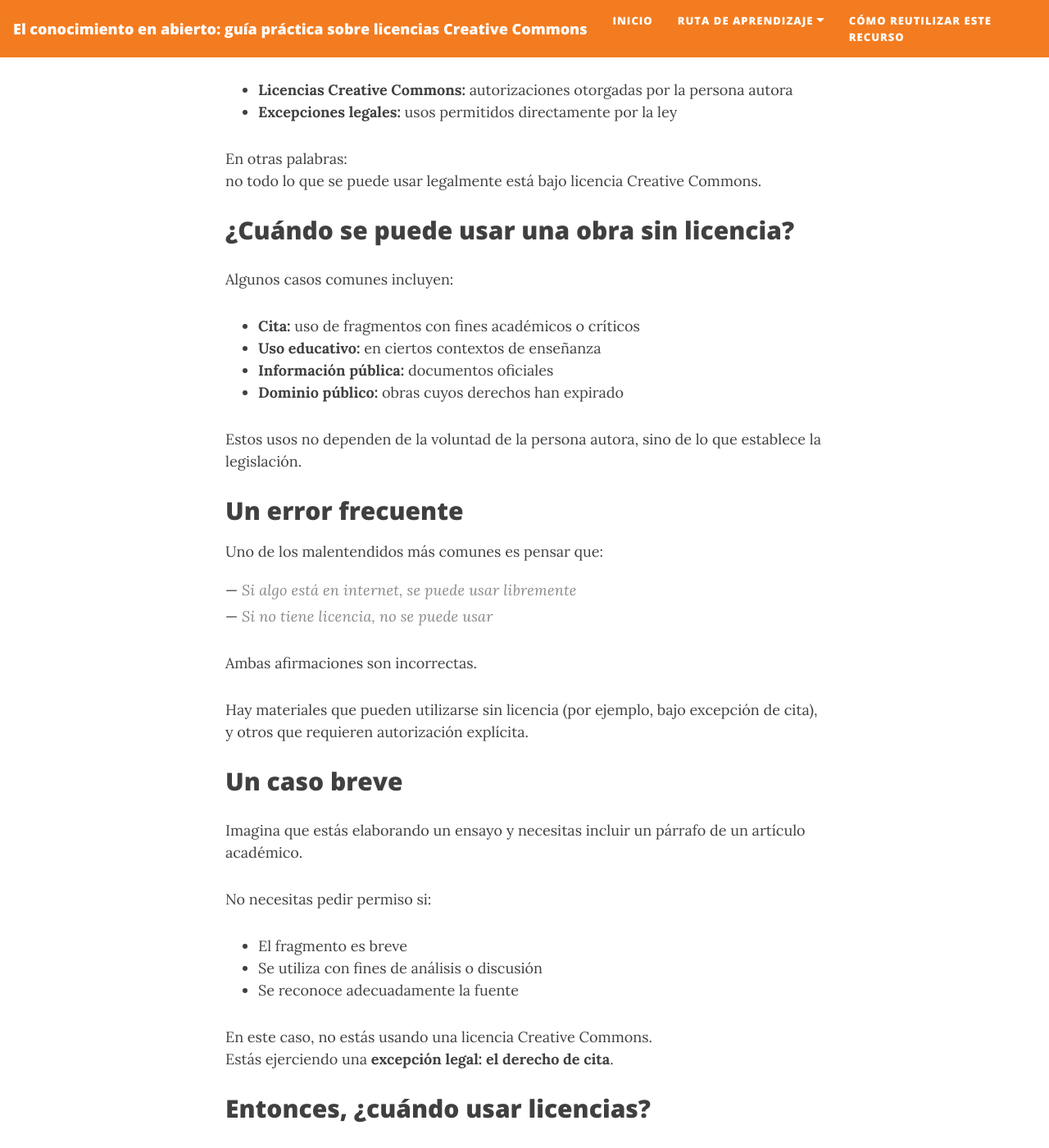
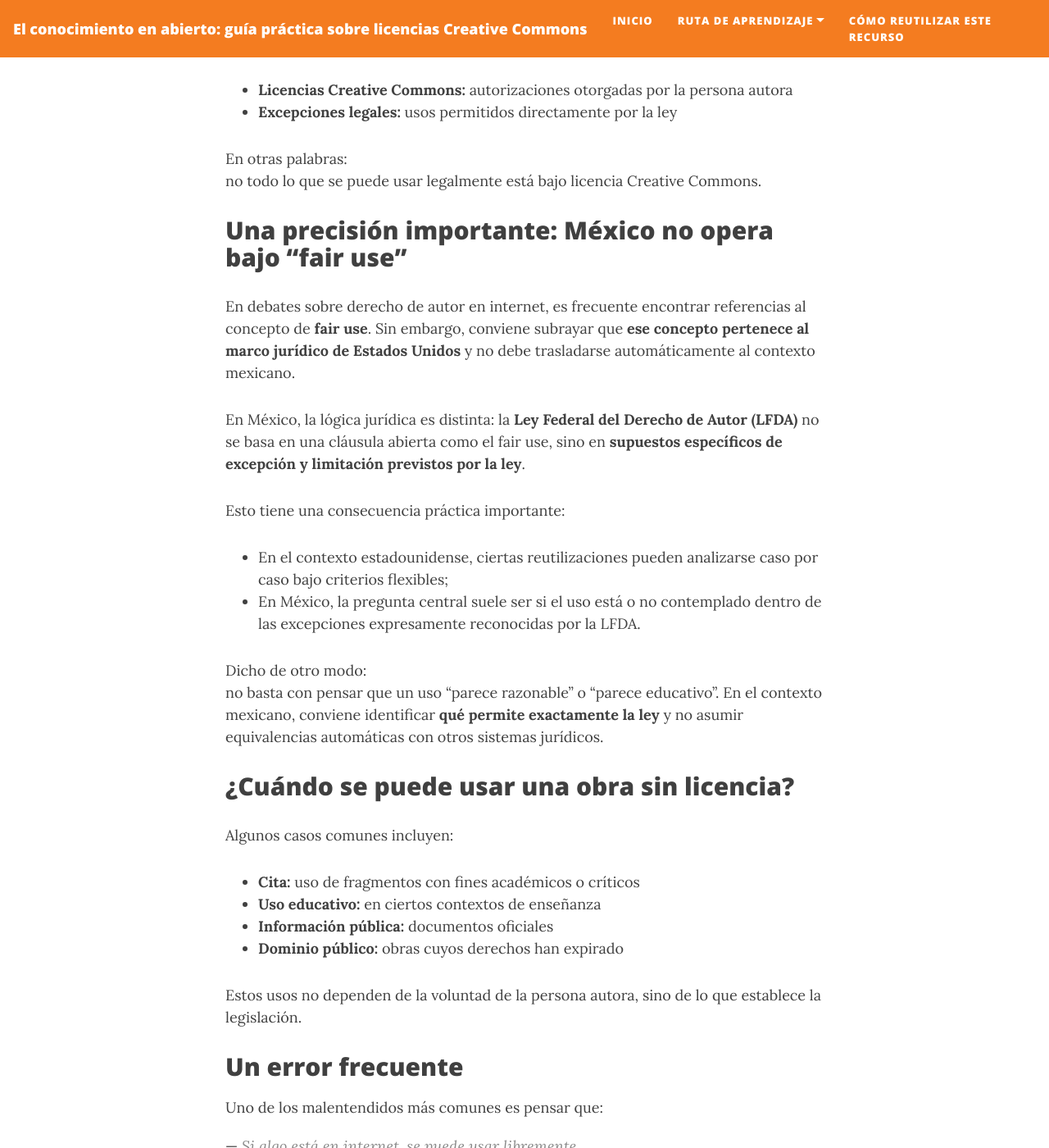
Before and after one commit to rosariorogel/cc-oer-mexico, a Jekyll site: the page built from _pages/excepciones-y-limitaciones.md, in a window 1280 px wide and 1400 px high, scrolled down 964 px. Shown: the whole window at 82% size. Built offline with Jekyll 4.4.1, drawn with Linux system fonts in a browser that asks for light colours; nearby versions of some CDN libraries.

Commit message:
Update excepciones-y-limitaciones.md

```diff
--- a/_pages/excepciones-y-limitaciones.md
+++ b/_pages/excepciones-y-limitaciones.md
@@ -23,6 +23,20 @@ Es importante no confundir dos cosas:
 
 En otras palabras:
 no todo lo que se puede usar legalmente está bajo licencia Creative Commons.
+
+## Una precisión importante: México no opera bajo “fair use”
+
+En debates sobre derecho de autor en internet, es frecuente encontrar referencias al concepto de **fair use**. Sin embargo, conviene subrayar que **ese concepto pertenece al marco jurídico de Estados Unidos** y no debe trasladarse automáticamente al contexto mexicano.
+
+En México, la lógica jurídica es distinta: la **Ley Federal del Derecho de Autor (LFDA)** no se basa en una cláusula abierta como el fair use, sino en **supuestos específicos de excepción y limitación previstos por la ley**.
+
+Esto tiene una consecuencia práctica importante:
+
+- En el contexto estadounidense, ciertas reutilizaciones pueden analizarse caso por caso bajo criterios flexibles;
+- En México, la pregunta central suele ser si el uso está o no contemplado dentro de las excepciones expresamente reconocidas por la LFDA.
+
+Dicho de otro modo:
+no basta con pensar que un uso “parece razonable” o “parece educativo”. En el contexto mexicano, conviene identificar **qué permite exactamente la ley** y no asumir equivalencias automáticas con otros sistemas jurídicos.
 
 ## ¿Cuándo se puede usar una obra sin licencia?
 
```
